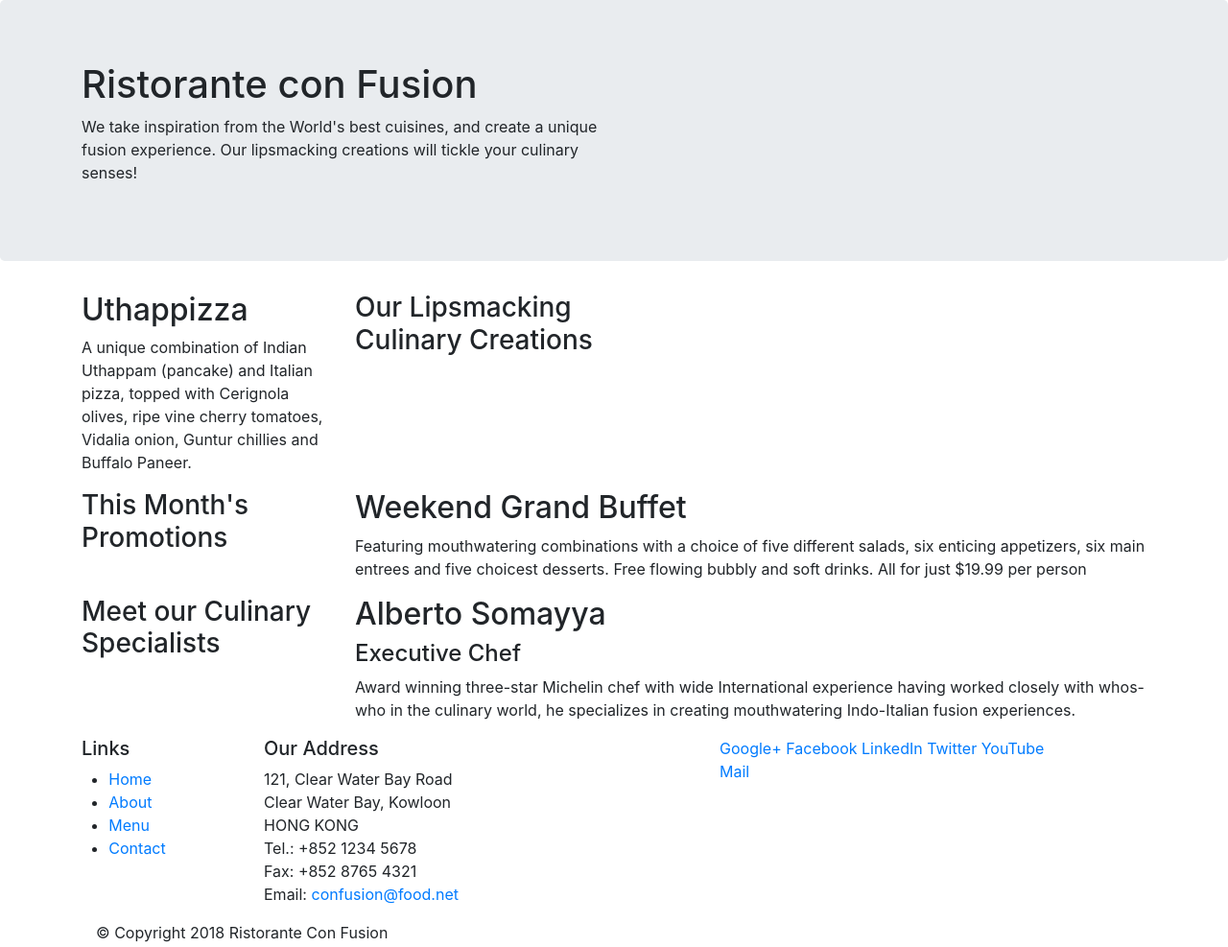
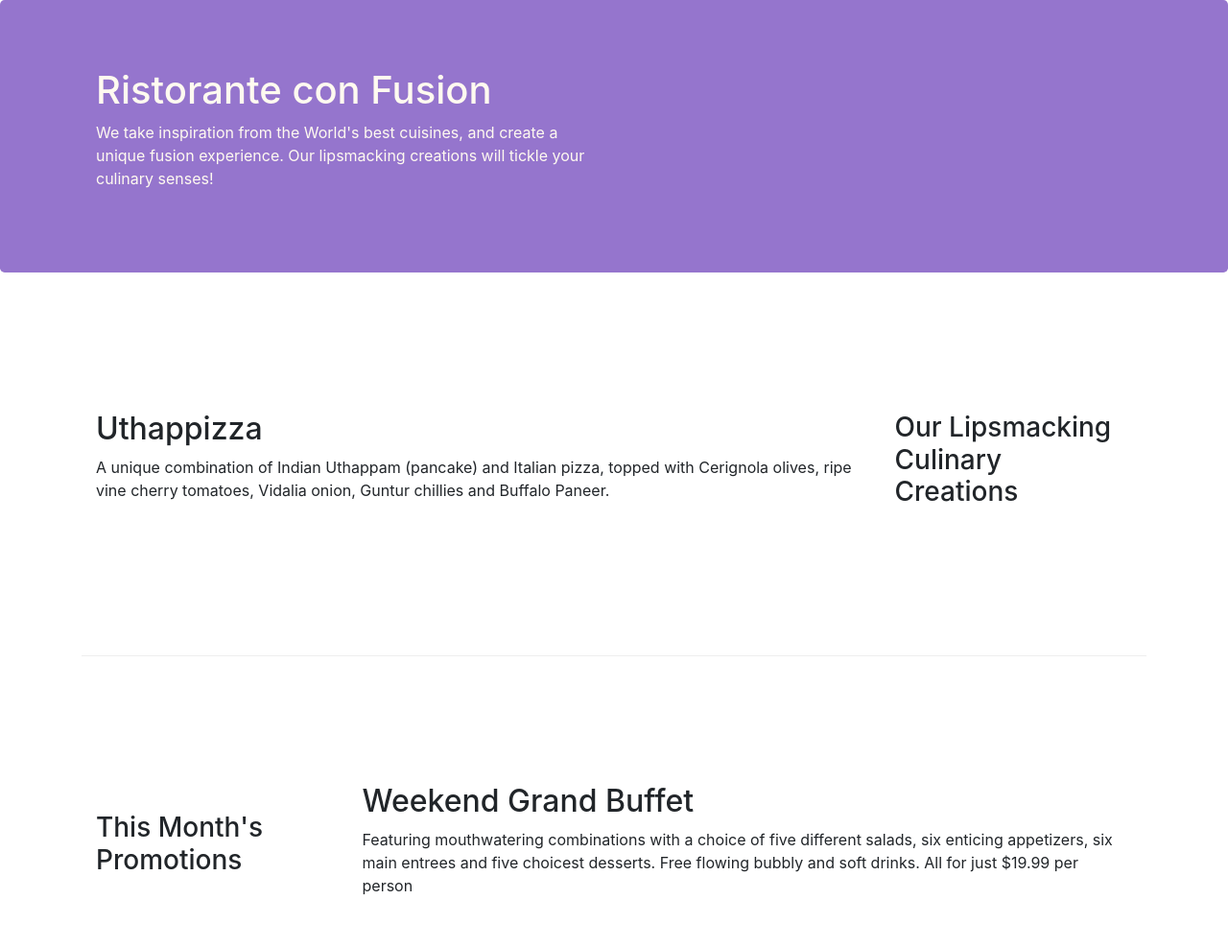
Before and after one commit to coiptit/bootstrap, a website: page index.html in a window 1280 px wide. Shown: the top 987 px of the page at 96% size. Drawn offline with nearby package versions, Linux system fonts and the light colour scheme.

Commit message:
Bootstrap Grid Part 2

```diff
--- /dev/null
+++ b/css/styles.css
@@ -0,0 +1,24 @@
+.row-header{
+    margin:0px auto;
+    padding:0px;
+}
+
+.row-content {
+    margin:0px auto;
+    padding: 50px 0px 50px 0px;
+    border-bottom: 1px ridge;
+    min-height:400px;
+}
+
+.footer{
+    background-color: #D1C4E9;
+    margin:0px auto;
+    padding: 20px 0px 20px 0px;
+}
+
+.jumbotron {
+    padding:70px 30px 70px 30px;
+    margin:0px auto;
+    background: #9575CD ;
+    color:floralwhite;
+}
--- a/index.html
+++ b/index.html
@@ -14,13 +14,14 @@
       rel="stylesheet"
       href="node_modules/bootstrap/dist/css/bootstrap.min.css"
     />
+    <link rel="stylesheet" href="./css/styles.css">
     <title>Ristorante Con Fusion</title>
   </head>
 
   <body>
-    <header class="jumbotron">
+    <header class="jumbotron ">
       <div class="container">
-        <div class="row">
+        <div class="row row-header">
           <div class="col-12 col-sm-6">
             <h1>Ristorante con Fusion</h1>
             <p>
@@ -35,11 +36,11 @@
     </header>
 
     <div class="container">
-      <div class="row">
+      <div class="row row-content align-items-center">
         <div class="col-12 col-sm-4 order-sm-last col-md-3">
           <h3>Our Lipsmacking Culinary Creations</h3>
         </div>
-        <div class="col-12 col-sm-4 order-sm-first col-md-3">
+        <div class="col-12 col-sm order-sm-first col-md">
           <h2>Uthappizza</h2>
           <p>
             A unique combination of Indian Uthappam (pancake) and Italian pizza,
@@ -49,11 +50,11 @@
         </div>
       </div>
 
-      <div class="row">
+      <div class="row row-content align-items-center">
         <div class="col-12 col-sm-4 col-md-3">
           <h3>This Month's Promotions</h3>
         </div>
-        <div class="col-12 col-sm-4 col-md">
+        <div class="col-12 col-sm col-md">
           <h2>Weekend Grand Buffet</h2>
           <p>
             Featuring mouthwatering combinations with a choice of five different
@@ -64,11 +65,11 @@
         </div>
       </div>
 
-      <div class="row">
+      <div class="row row-content align-items-center">
         <div class="col-12 col-sm-4 col-md-3">
           <h3>Meet our Culinary Specialists</h3>
         </div>
-        <div class="col-12 col-sm-4 col-md">
+        <div class="col-12 col-sm col-md">
           <h2>Alberto Somayya</h2>
           <h4>Executive Chef</h4>
           <p>
@@ -81,12 +82,12 @@
       </div>
     </div>
 
-    <footer>
+    <footer class="footer">
       <div class="container">
         <div class="row">
-          <div class="col-4 col-md-2">
+          <div class="col-4 offset-1 col-md-2">
             <h5>Links</h5>
-            <ul class="col-4 offset-1 col-sm-2">
+            <ul class="list-unstyled">
               <li><a href="#">Home</a></li>
               <li><a href="#">About</a></li>
               <li><a href="#">Menu</a></li>
@@ -104,8 +105,8 @@
               Email: <a href="mailto:confusion@food.net">confusion@food.net</a>
             </address>
           </div>
-          <div class="col-12 col-md-4">
-            <div>
+          <div class="col-12 col-md-4 align-self-center">
+            <div class="text-center">
               <a href="http://google.com/+">Google+</a>
               <a href="http://www.facebook.com/profile.php?id=">Facebook</a>
               <a href="http://www.linkedin.com/in/">LinkedIn</a>
@@ -115,8 +116,8 @@
             </div>
           </div>
         </div>
-        <div class="col-auto">
-          <div>
+        <div class="row justify-content-center">
+          <div class="col-auto">
             <p>© Copyright 2018 Ristorante Con Fusion</p>
           </div>
         </div>
```
